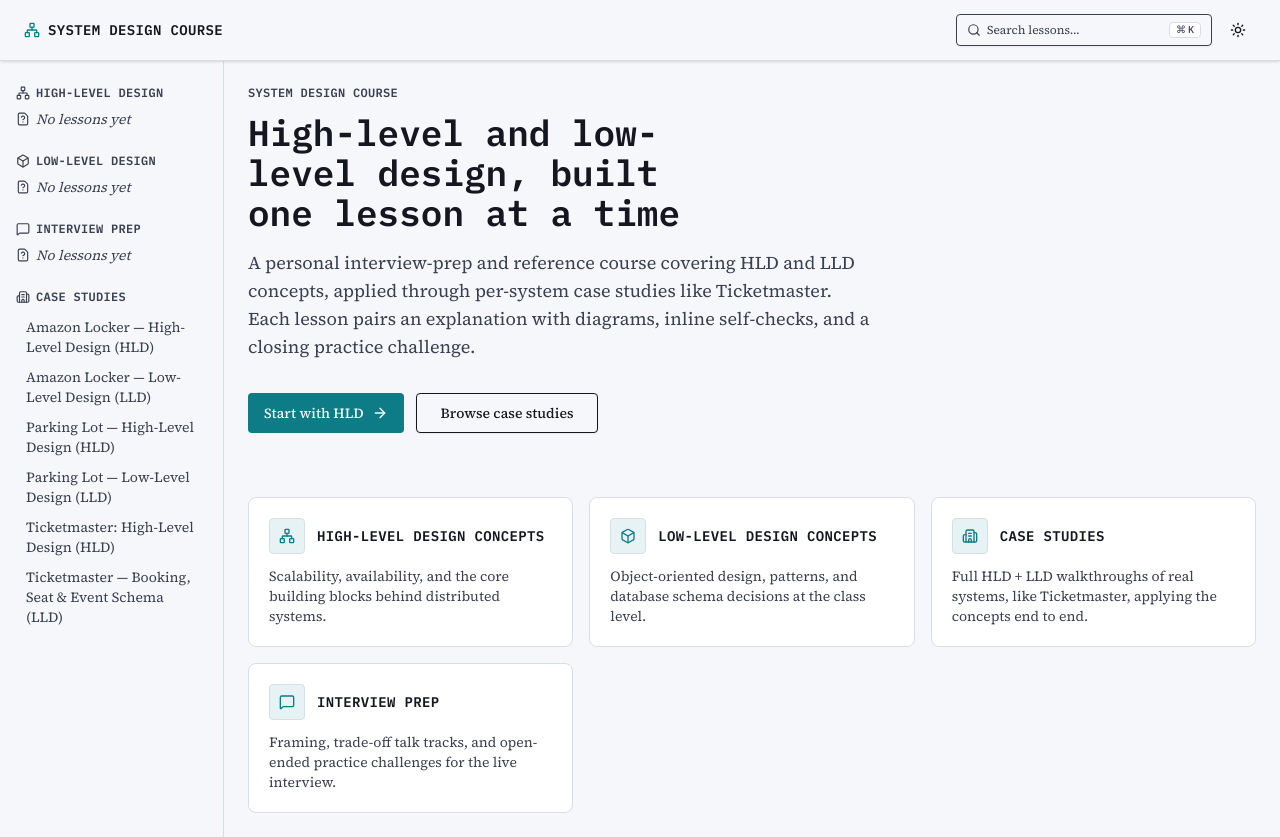
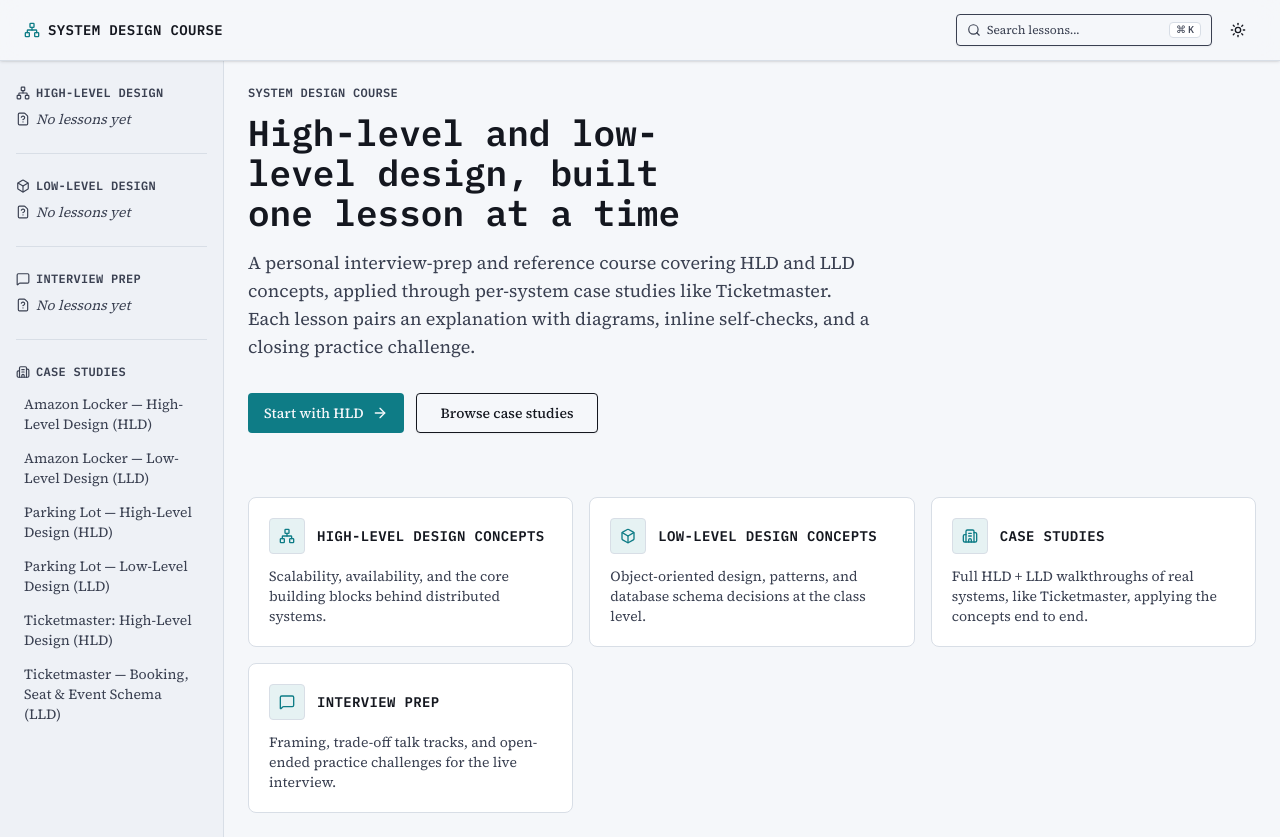
Before and after one commit to masudranaio/system-design, a Next.js app: page / in a window 1280 px wide. Built offline with nearby package versions, Linux system fonts and the light colour scheme.

Commit message:
Refresh sidebar styling and add mobile nav slide-over

```diff
--- /dev/null
+++ b/components/nav/MobileNav.tsx
@@ -0,0 +1,46 @@
+"use client";
+
+import { Dialog as DialogPrimitive } from "@base-ui/react/dialog";
+import { Menu, XIcon } from "lucide-react";
+import { Button } from "@/components/ui/button";
+import type { NavSection } from "@/lib/content";
+import { SidebarNav } from "./SidebarNav";
+
+export function MobileNav({ sections }: { sections: NavSection[] }) {
+  return (
+    <DialogPrimitive.Root>
+      <DialogPrimitive.Trigger
+        render={
+          <Button
+            variant="ghost"
+            size="icon-sm"
+            className="md:hidden"
+            aria-label="Open navigation"
+          />
+        }
+      >
+        <Menu className="size-5" aria-hidden="true" />
+      </DialogPrimitive.Trigger>
+      <DialogPrimitive.Portal>
+        <DialogPrimitive.Backdrop className="fixed inset-0 z-50 bg-black/30 data-open:animate-in data-open:fade-in-0 data-closed:animate-out data-closed:fade-out-0" />
+        <DialogPrimitive.Popup className="fixed inset-y-0 left-0 z-50 flex h-full w-72 max-w-[85vw] flex-col overflow-y-auto border-r border-line bg-sidebar-surface py-6 shadow-lg outline-none data-open:animate-in data-open:slide-in-from-left data-closed:animate-out data-closed:slide-out-to-left">
+          <div className="flex items-center justify-between px-4">
+            <DialogPrimitive.Title className="font-mono text-xs font-semibold tracking-wide text-muted-foreground uppercase">
+              Navigation
+            </DialogPrimitive.Title>
+            <DialogPrimitive.Close
+              render={
+                <Button variant="ghost" size="icon-sm" aria-label="Close navigation" />
+              }
+            >
+              <XIcon className="size-4" aria-hidden="true" />
+            </DialogPrimitive.Close>
+          </div>
+          <div className="mt-4 px-4">
+            <SidebarNav sections={sections} />
+          </div>
+        </DialogPrimitive.Popup>
+      </DialogPrimitive.Portal>
+    </DialogPrimitive.Root>
+  );
+}
--- a/components/nav/Sidebar.tsx
+++ b/components/nav/Sidebar.tsx
@@ -6,5 +6,12 @@ export function Sidebar() {
   const contentRoot = path.join(process.cwd(), "content");
   const sections = buildNavTree(contentRoot);
 
-  return <SidebarNav sections={sections} />;
+  return (
+    <nav
+      className="hidden w-56 shrink-0 border-r border-line bg-sidebar-surface px-4 py-6 md:block"
+      aria-label="Course navigation"
+    >
+      <SidebarNav sections={sections} />
+    </nav>
+  );
 }
--- a/components/nav/SidebarNav.tsx
+++ b/components/nav/SidebarNav.tsx
@@ -11,14 +11,14 @@ export function SidebarNav({ sections }: { sections: NavSection[] }) {
   const pathname = usePathname();
 
   return (
-    <nav
-      className="hidden w-56 shrink-0 border-r border-line px-4 py-6 md:block"
-      aria-label="Course navigation"
-    >
+    <>
       {sections.map((section) => {
         const Icon = SECTION_ICONS[section.title] ?? Layers;
         return (
-          <div key={section.title} className="mb-6">
+          <div
+            key={section.title}
+            className="mb-6 border-b border-line pb-6 last:border-b-0 last:pb-0"
+          >
             <div className="flex items-center gap-1.5 font-mono text-xs font-semibold uppercase tracking-wide text-muted-foreground">
               <Icon className="size-3.5 shrink-0" aria-hidden="true" />
               <p>{section.title}</p>
@@ -38,10 +38,10 @@ export function SidebarNav({ sections }: { sections: NavSection[] }) {
                         href={item.href}
                         aria-current={active ? "page" : undefined}
                         className={cn(
-                          "block rounded-r-md border-l-2 px-2 py-1 text-sm transition-colors outline-none focus-visible:ring-2 focus-visible:ring-ring focus-visible:ring-offset-2 focus-visible:ring-offset-background",
+                          "block rounded-md px-2 py-1.5 text-sm transition-colors outline-none focus-visible:ring-2 focus-visible:ring-ring focus-visible:ring-offset-2 focus-visible:ring-offset-background",
                           active
-                            ? "border-brand bg-brand/10 font-semibold text-foreground"
-                            : "border-transparent text-muted-foreground hover:border-line hover:bg-muted hover:text-foreground",
+                            ? "bg-brand/15 font-semibold text-foreground"
+                            : "text-muted-foreground hover:bg-muted hover:text-foreground",
                         )}
                       >
                         {item.label}
@@ -54,6 +54,6 @@ export function SidebarNav({ sections }: { sections: NavSection[] }) {
           </div>
         );
       })}
-    </nav>
+    </>
   );
 }
--- a/components/nav/TopBar.tsx
+++ b/components/nav/TopBar.tsx
@@ -1,11 +1,19 @@
+import path from "node:path";
 import Link from "next/link";
 import { Network } from "lucide-react";
+import { buildNavTree } from "@/lib/content";
 import { ThemeToggle } from "./ThemeToggle";
+import { MobileNav } from "./MobileNav";
 import { SearchDialog } from "@/components/search/SearchDialog";
 
 export function TopBar() {
+  const contentRoot = path.join(process.cwd(), "content");
+  const sections = buildNavTree(contentRoot);
+
   return (
     <header className="sticky top-0 z-40 flex items-center justify-between gap-3 border-b border-line bg-background/85 px-4 py-3 shadow-sm backdrop-blur-md supports-backdrop-filter:bg-background/70 sm:px-6">
+      <div className="flex min-w-0 items-center gap-1">
+        <MobileNav sections={sections} />
         <Link
           href="/"
           className="flex min-w-0 items-center gap-2 rounded-md font-mono text-sm font-semibold tracking-wide text-foreground uppercase outline-none focus-visible:ring-2 focus-visible:ring-ring focus-visible:ring-offset-2 focus-visible:ring-offset-background"
@@ -13,6 +21,7 @@ export function TopBar() {
           <Network className="size-4 shrink-0 text-brand" aria-hidden="true" />
           <span className="truncate">System Design Course</span>
         </Link>
+      </div>
       <div className="flex shrink-0 items-center gap-2">
         <SearchDialog />
         <ThemeToggle />
```
Also changed, not shown: 1 other file (tests, documents, lock files or other folders). Lines whose indentation alone changed are shown as unchanged.
